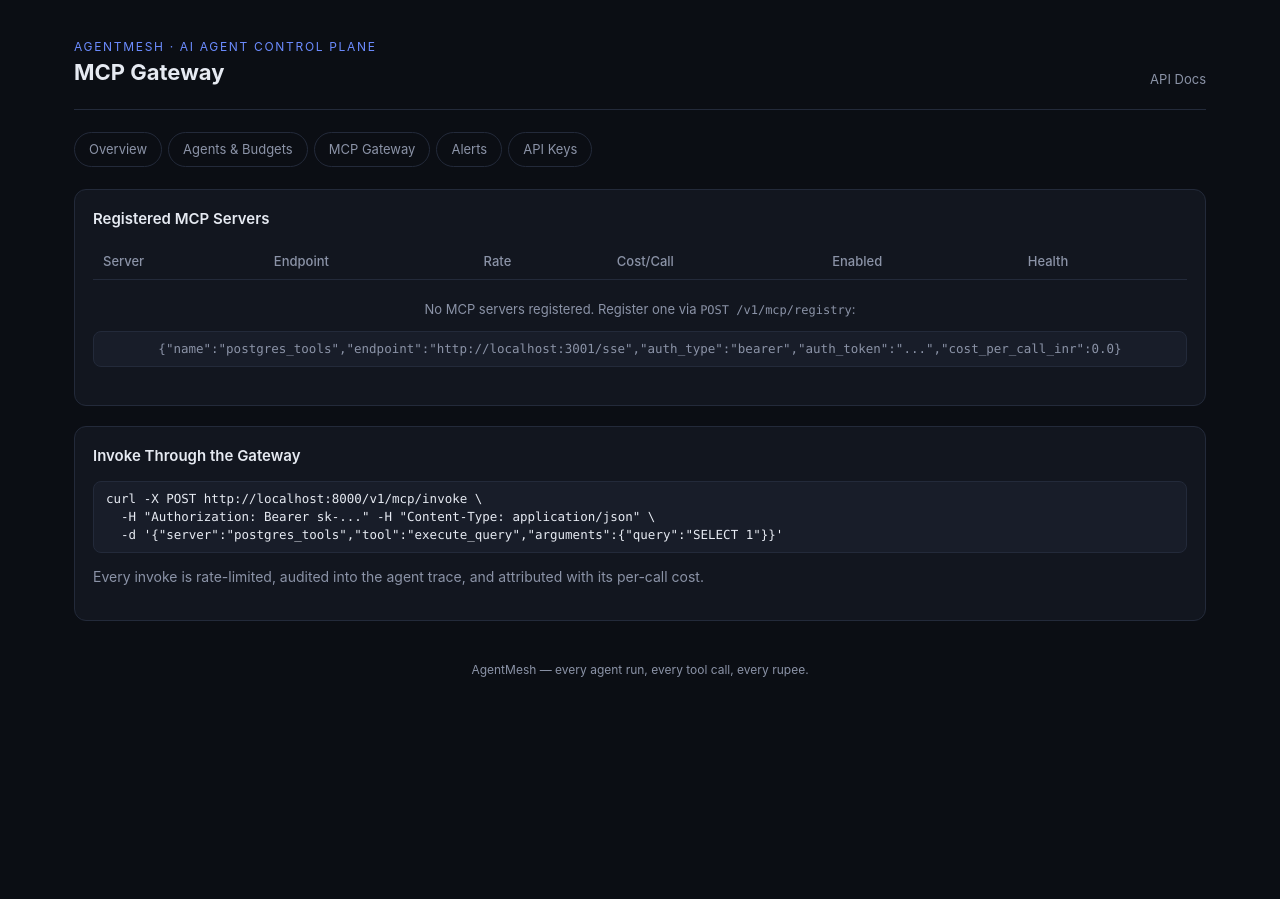
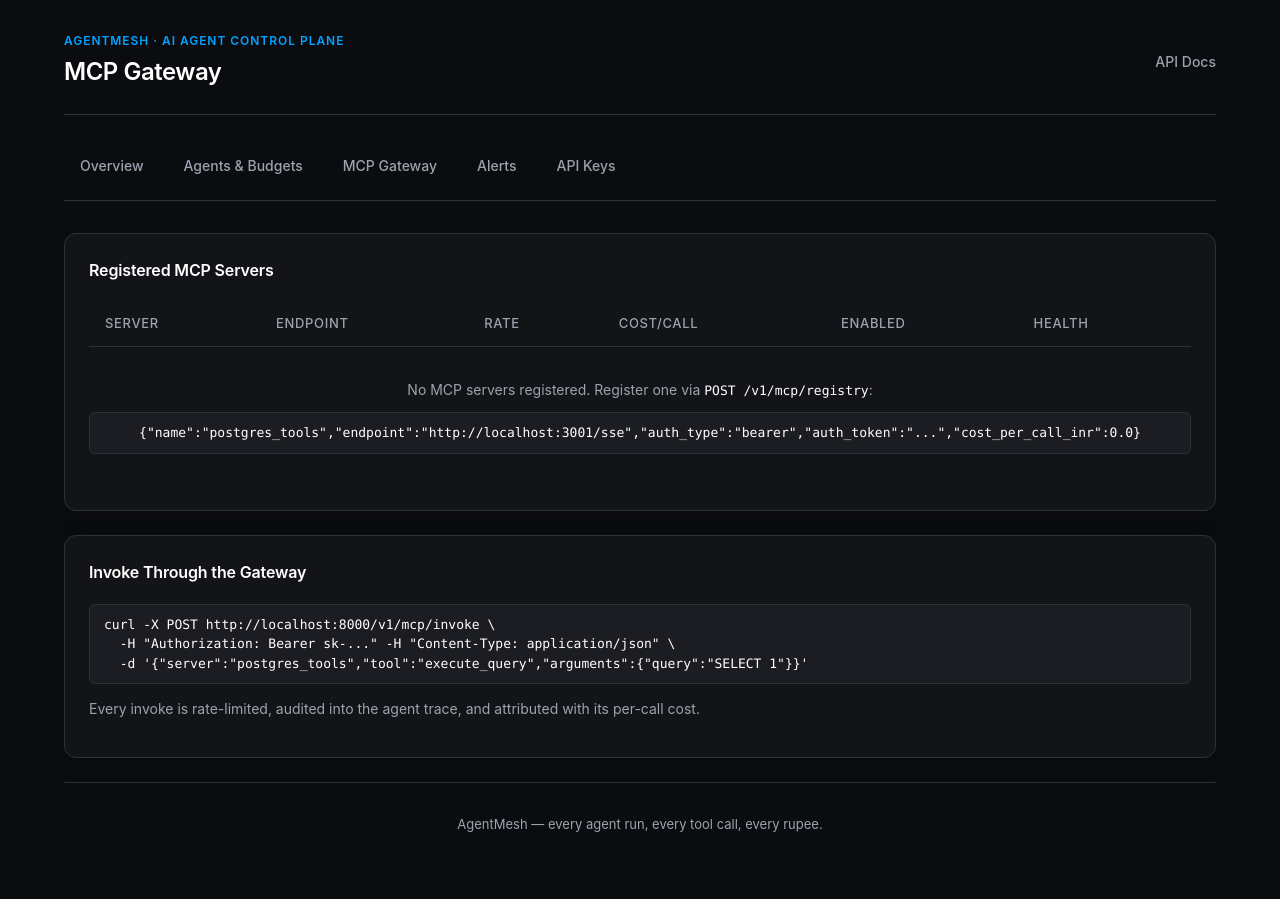
Before and after one commit to Apoorva5544/Agentmesh, a FastAPI app: template app/templates/mcp.html in a window 1280 px wide. Before the commit the page ends 677 px from the top, so only its background shows below. Run offline with FastAPI, Linux system fonts and the light colour scheme; the template is opened without the code that fills it, so the values that code supplies are empty; parts of the project's set-up code (start-up, migrations or seed data) failed here and were passed over.

Commit message:
Update dashboard UI

```diff
--- a/app/static/dashboard.css
+++ b/app/static/dashboard.css
@@ -1,15 +1,17 @@
 :root {
-  --bg: #0b0e14;
-  --panel: #12161f;
-  --panel-2: #181d29;
-  --border: #232a3a;
-  --text: #e6eaf2;
-  --muted: #8b93a7;
-  --accent: #6c8cff;
-  --green: #3ecf8e;
-  --yellow: #f5b544;
-  --red: #ef6b6b;
-  --purple: #8f7dff;
+  --bg: #0B0C10;
+  --panel: #131418;
+  --panel-2: #1c1d22;
+  --border: #2D3139;
+  --text: #F3F4F6;
+  --text-heading: #FFFFFF;
+  --muted: #9CA3AF;
+  --accent: #00A3FF;
+  --accent-hover: #33B5FF;
+  --green: #00E599;
+  --yellow: #F5C744;
+  --red: #FF4A4A;
+  --purple: #B266FF;
   --mono: "SF Mono", "JetBrains Mono", Menlo, Consolas, monospace;
 }
 
@@ -19,88 +21,103 @@
   margin: 0;
   background: var(--bg);
   color: var(--text);
-  font-family: -apple-system, BlinkMacSystemFont, "Segoe UI", Roboto, sans-serif;
+  font-family: "Inter", -apple-system, BlinkMacSystemFont, "Segoe UI", Roboto, sans-serif;
   font-size: 14px;
-  line-height: 1.45;
+  line-height: 1.5;
+  -webkit-font-smoothing: antialiased;
 }
 
-.shell { max-width: 1180px; margin: 0 auto; padding: 24px; }
+.shell { max-width: 1200px; margin: 0 auto; padding: 32px 24px; }
 
 .topbar {
   display: flex;
   justify-content: space-between;
-  align-items: flex-end;
-  gap: 16px;
-  padding: 14px 0 20px;
+  align-items: center;
+  padding-bottom: 24px;
   border-bottom: 1px solid var(--border);
-  margin-bottom: 22px;
+  margin-bottom: 32px;
 }
-.topbar .eyebrow { margin: 0 0 2px; color: var(--accent); font-size: 12px; letter-spacing: .14em; text-transform: uppercase; }
-.topbar h1 { margin: 0; font-size: 22px; font-weight: 650; }
-.docs-link { color: var(--muted); text-decoration: none; font-size: 13px; }
+.topbar > div { display: flex; flex-direction: column; gap: 4px; }
+.topbar .eyebrow { margin: 0; color: var(--accent); font-size: 12px; font-weight: 600; letter-spacing: 0.08em; text-transform: uppercase; }
+.topbar h1 { margin: 0; font-size: 24px; font-weight: 600; color: var(--text-heading); letter-spacing: -0.02em; }
+.docs-link { color: var(--muted); text-decoration: none; font-size: 14px; transition: color 0.2s; font-weight: 500; }
 .docs-link:hover { color: var(--text); }
 
 nav.tabs {
   display: flex;
-  gap: 6px;
-  margin-bottom: 22px;
+  gap: 8px;
+  margin-bottom: 32px;
   flex-wrap: wrap;
+  border-bottom: 1px solid var(--border);
+  padding-bottom: 16px;
 }
 nav.tabs a {
-  padding: 7px 14px;
-  border-radius: 999px;
-  border: 1px solid var(--border);
+  padding: 8px 16px;
+  border-radius: 6px;
   color: var(--muted);
   text-decoration: none;
-  font-size: 13px;
+  font-size: 14px;
+  font-weight: 500;
+  transition: all 0.2s ease;
 }
-nav.tabs a:hover { color: var(--text); border-color: var(--accent); }
-nav.tabs a.active { background: var(--accent); border-color: var(--accent); color: #fff; }
+nav.tabs a:hover { color: var(--text); background: rgba(255,255,255,0.03); }
+nav.tabs a.active { background: rgba(0, 163, 255, 0.1); color: var(--accent); border-radius: 6px; }
 
 .metrics-grid {
   display: grid;
-  grid-template-columns: repeat(auto-fit, minmax(180px, 1fr));
-  gap: 14px;
-  margin-bottom: 22px;
+  grid-template-columns: repeat(auto-fit, minmax(220px, 1fr));
+  gap: 16px;
+  margin-bottom: 32px;
 }
 .metric {
   background: var(--panel);
   border: 1px solid var(--border);
-  border-radius: 10px;
-  padding: 16px;
+  border-radius: 8px;
+  padding: 20px;
+  transition: transform 0.2s ease, box-shadow 0.2s ease;
 }
-.metric span { display: block; color: var(--muted); font-size: 12px; margin-bottom: 6px; }
-.metric strong { font-size: 22px; font-weight: 650; }
-.metric .sub { color: var(--muted); font-size: 12px; margin-top: 4px; }
+.metric:hover {
+  transform: translateY(-2px);
+  box-shadow: 0 4px 12px rgba(0,0,0,0.2);
+  border-color: rgba(255,255,255,0.1);
+}
+.metric span { display: block; color: var(--muted); font-size: 13px; font-weight: 500; margin-bottom: 8px; text-transform: uppercase; letter-spacing: 0.05em; }
+.metric strong { font-size: 28px; font-weight: 600; color: var(--text-heading); letter-spacing: -0.02em; }
+.metric .sub { color: var(--muted); font-size: 13px; margin-top: 8px; }
 
 .panel {
   background: var(--panel);
   border: 1px solid var(--border);
   border-radius: 12px;
-  padding: 18px;
-  margin-bottom: 20px;
+  padding: 24px;
+  margin-bottom: 24px;
+  box-shadow: 0 4px 20px rgba(0,0,0,0.15);
 }
-.panel h2 { margin: 0 0 14px; font-size: 15px; font-weight: 600; }
-.panel h3 { margin: 0 0 10px; font-size: 13px; font-weight: 600; color: var(--muted); }
+.panel h2 { margin: 0 0 20px; font-size: 16px; font-weight: 600; color: var(--text-heading); letter-spacing: -0.01em; }
+.panel h3 { margin: 0 0 12px; font-size: 14px; font-weight: 500; color: var(--muted); }
 
-.table-wrap { overflow-x: auto; }
-table { width: 100%; border-collapse: collapse; font-size: 13px; }
-th { text-align: left; color: var(--muted); font-weight: 500; padding: 8px 10px; border-bottom: 1px solid var(--border); white-space: nowrap; }
-td { padding: 8px 10px; border-bottom: 1px solid var(--border-soft, #1a2130); vertical-align: top; }
+.table-wrap { overflow-x: auto; margin: 0 -24px; padding: 0 24px; }
+table { width: 100%; border-collapse: separate; border-spacing: 0; font-size: 14px; }
+th { text-align: left; color: var(--muted); font-weight: 500; padding: 12px 16px; border-bottom: 1px solid var(--border); white-space: nowrap; font-size: 13px; text-transform: uppercase; letter-spacing: 0.05em; }
+td { padding: 12px 16px; border-bottom: 1px solid var(--border); vertical-align: middle; }
 tr:last-child td { border-bottom: 0; }
-td.mono, span.mono { font-family: var(--mono); font-size: 12px; }
+tr:hover td { background: rgba(255,255,255,0.015); }
+td.mono, span.mono { font-family: var(--mono); font-size: 13px; color: var(--text-heading); }
+
 .badge {
-  display: inline-block; padding: 2px 8px; border-radius: 6px;
-  font-size: 11.5px; font-weight: 600;
+  display: inline-flex; align-items: center; justify-content: center;
+  padding: 2px 10px; border-radius: 99px;
+  font-size: 12px; font-weight: 500;
+  border: 1px solid transparent;
 }
-.badge.green { background: rgba(62, 207, 142, .14); color: var(--green); }
-.badge.yellow { background: rgba(245, 181, 68, .14); color: var(--yellow); }
-.badge.red { background: rgba(239, 107, 107, .14); color: var(--red); }
-.badge.gray { background: rgba(139, 147, 167, .14); color: var(--muted); }
-.badge.purple { background: rgba(143, 125, 255, .14); color: var(--purple); }
+.badge.green { background: rgba(0, 229, 153, 0.1); color: var(--green); border-color: rgba(0, 229, 153, 0.2); }
+.badge.yellow { background: rgba(245, 199, 68, 0.1); color: var(--yellow); border-color: rgba(245, 199, 68, 0.2); }
+.badge.red { background: rgba(255, 74, 74, 0.1); color: var(--red); border-color: rgba(255, 74, 74, 0.2); }
+.badge.gray { background: rgba(156, 163, 175, 0.1); color: var(--muted); border-color: rgba(156, 163, 175, 0.2); }
+.badge.purple { background: rgba(178, 102, 255, 0.1); color: var(--purple); border-color: rgba(178, 102, 255, 0.2); }
 
-.bar { height: 8px; border-radius: 6px; background: var(--panel-2); overflow: hidden; min-width: 120px; }
-.bar > i { display: block; height: 100%; background: var(--accent); border-radius: 6px; }
+.bar { height: 6px; border-radius: 99px; background: var(--panel-2); overflow: hidden; min-width: 120px; }
+.bar > i { display: block; height: 100%; background: var(--accent); border-radius: 99px; }
 .bar.green > i { background: var(--green); }
 .bar.yellow > i { background: var(--yellow); }
 .bar.red > i { background: var(--red); }
@@ -108,34 +125,38 @@
 .trace-step {
   display: grid;
   grid-template-columns: 42px 130px 1fr 110px 90px 90px;
-  gap: 12px;
+  gap: 16px;
   align-items: center;
-  padding: 12px 14px;
+  padding: 14px 16px;
   border: 1px solid var(--border);
-  border-radius: 10px;
-  margin-bottom: 10px;
+  border-radius: 8px;
+  margin-bottom: 12px;
   background: var(--panel-2);
+  transition: border-color 0.2s;
 }
-.trace-step .step-no { font-family: var(--mono); color: var(--muted); }
-.trace-step .type { font-weight: 600; }
+.trace-step:hover { border-color: var(--muted); }
+.trace-step .step-no { font-family: var(--mono); color: var(--muted); font-size: 12px; }
+.trace-step .type { font-weight: 500; font-size: 13px; }
 .trace-step .type.llm { color: var(--accent); }
 .trace-step .type.mcp { color: var(--purple); }
-.trace-step .detail { color: var(--muted); font-family: var(--mono); font-size: 12px; }
-.trace-step .cost { font-weight: 600; text-align: right; }
-.trace-step .latency { text-align: right; color: var(--muted); }
+.trace-step .detail { color: var(--muted); font-family: var(--mono); font-size: 13px; }
+.trace-step .cost { font-weight: 500; text-align: right; color: var(--text-heading); }
+.trace-step .latency { text-align: right; color: var(--muted); font-size: 13px; }
+
 .opt-hint {
-  margin-top: 14px; padding: 12px 14px; border: 1px solid rgba(245,181,68,.4);
-  background: rgba(245,181,68,.08); border-radius: 10px; color: var(--yellow); font-size: 13px;
+  margin-top: 16px; padding: 14px 16px; border: 1px solid rgba(245,199,68,.3);
+  background: rgba(245,199,68,.05); border-radius: 8px; color: var(--yellow); font-size: 14px;
 }
 
-.grid-2 { display: grid; grid-template-columns: 1fr 1fr; gap: 20px; }
-@media (max-width: 860px) { .grid-2 { grid-template-columns: 1fr; } .trace-step { grid-template-columns: 30px 90px 1fr; } }
+.grid-2 { display: grid; grid-template-columns: 1fr 1fr; gap: 24px; }
+@media (max-width: 900px) { .grid-2 { grid-template-columns: 1fr; } .trace-step { grid-template-columns: 30px 90px 1fr; } }
 
 .muted { color: var(--muted); }
-a { color: var(--accent); }
+a { color: var(--accent); transition: color 0.15s; }
+a:hover { color: var(--accent-hover); }
 a.nav { text-decoration: none; }
 a.nav:hover { text-decoration: underline; }
-.code { font-family: var(--mono); font-size: 12.5px; background: var(--panel-2); border: 1px solid var(--border); border-radius: 8px; padding: 8px 12px; overflow-x: auto; white-space: pre-wrap; }
+.code { font-family: var(--mono); font-size: 13px; background: var(--panel-2); border: 1px solid var(--border); border-radius: 6px; padding: 10px 14px; overflow-x: auto; white-space: pre-wrap; color: var(--text-heading); }
 
-.empty { color: var(--muted); padding: 20px 0; text-align: center; }
-footer { color: var(--muted); font-size: 12px; padding: 20px 0; text-align: center; }
+.empty { color: var(--muted); padding: 32px 0; text-align: center; }
+footer { color: var(--muted); font-size: 13px; padding: 32px 0; text-align: center; border-top: 1px solid var(--border); margin-top: 24px; }
```
